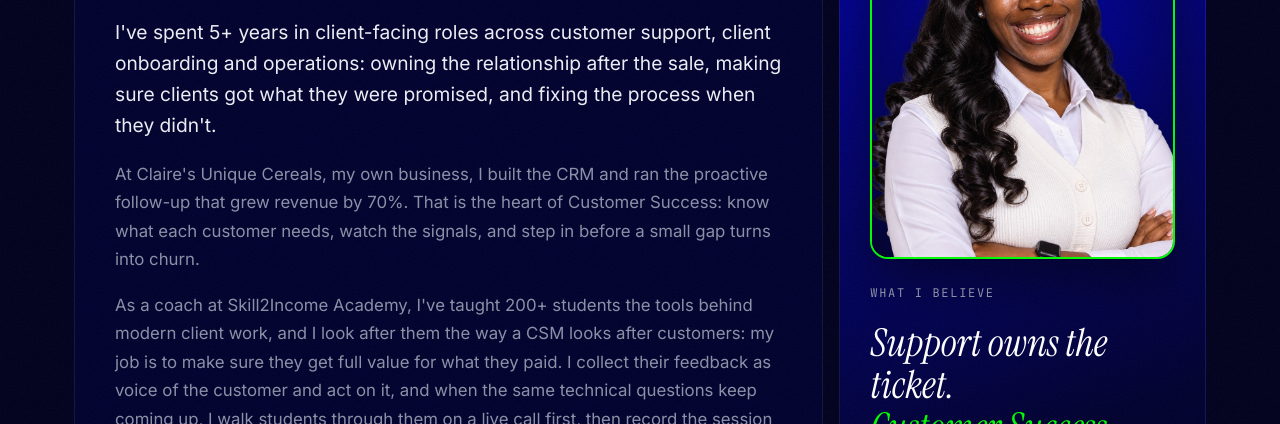
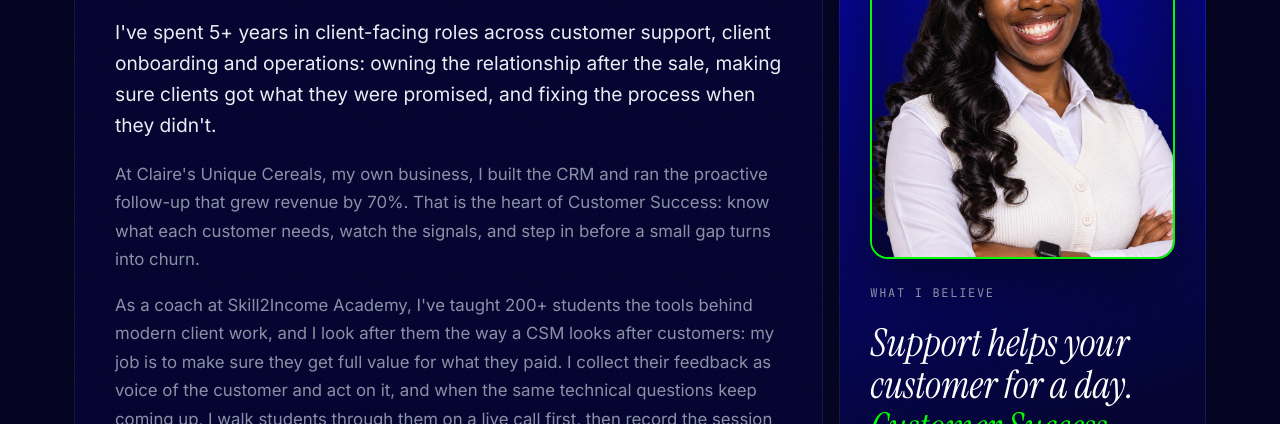
Before and after one commit to ClaireOzoagu/claireozoagu.github.io, a plain HTML site: page index.html in a window 1280 px wide. Both pictures are taken after a click on the link "About". Shown: the part 376-800 px from the top of the page. Drawn offline with Linux system fonts and the light colour scheme.

Commit message:
Update belief quote: Support helps your customer for a day, Customer Success keeps them for years (#1)
Claude-Session: https://claude.ai/code/session_01SDdxGKdxgF8ChAJvk9x7Ce

Co-authored-by: Claude <noreply@anthropic.com>

```diff
--- a/index.html
+++ b/index.html
@@ -119,7 +119,7 @@
       <div class="card quote-card">
         <figure class="quote-photo"><img src="claire.jpg" alt="Claire Ozoagu" loading="lazy"></figure>
         <span class="mono">What I believe</span>
-        <blockquote>Support owns the ticket.<span>Customer Success owns the outcome.</span></blockquote>
+        <blockquote>Support helps your customer for a day.<span>Customer Success keeps them for years.</span></blockquote>
         <span class="quote-sign">Amarachukwu Ozoagu</span>
       </div>
       <div class="card focus">
```
